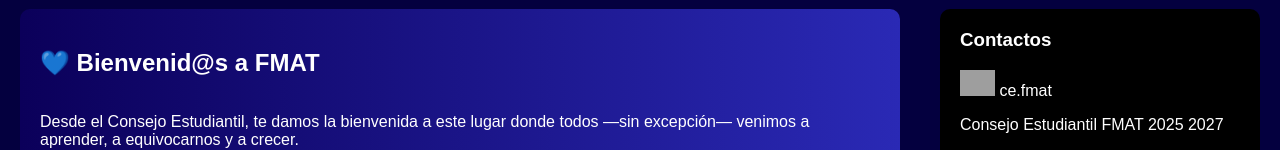
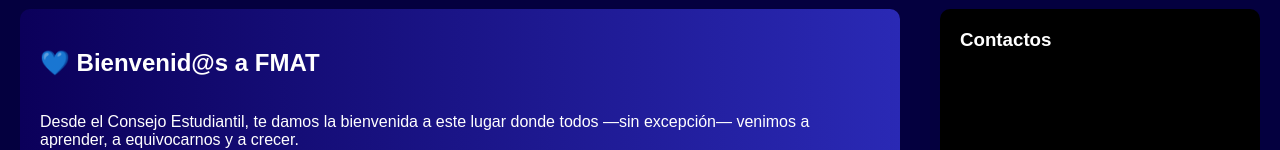
Before and after one commit to soy-russ-bp/ce-fmat, a plain HTML site: page src/index.html in a window 1280 px wide. Shown: the part 159-309 px from the top of the page. Drawn offline with Linux system fonts and the light colour scheme; grey boxes are pictures that could not be loaded.

Commit message:
modified class contacts

```diff
--- a/src/index.html
+++ b/src/index.html
@@ -43,9 +43,11 @@
 
     <div class="contacts">
       <h3>Contactos</h3>
-      <p><img src="https://img.icons8.com/win10/512/FFFFFF/instagram-new.png" width="35px"> ce.fmat </p>
+     <!--
+     <p><img src="https://img.icons8.com/win10/512/FFFFFF/instagram-new.png" width="35px"> ce.fmat </p>
       <p>Consejo Estudiantil FMAT 2025 2027</p>
       <p>consejo.fmat 2025 2027</p>
+    --!>
     </div>
   </div>
 
```
